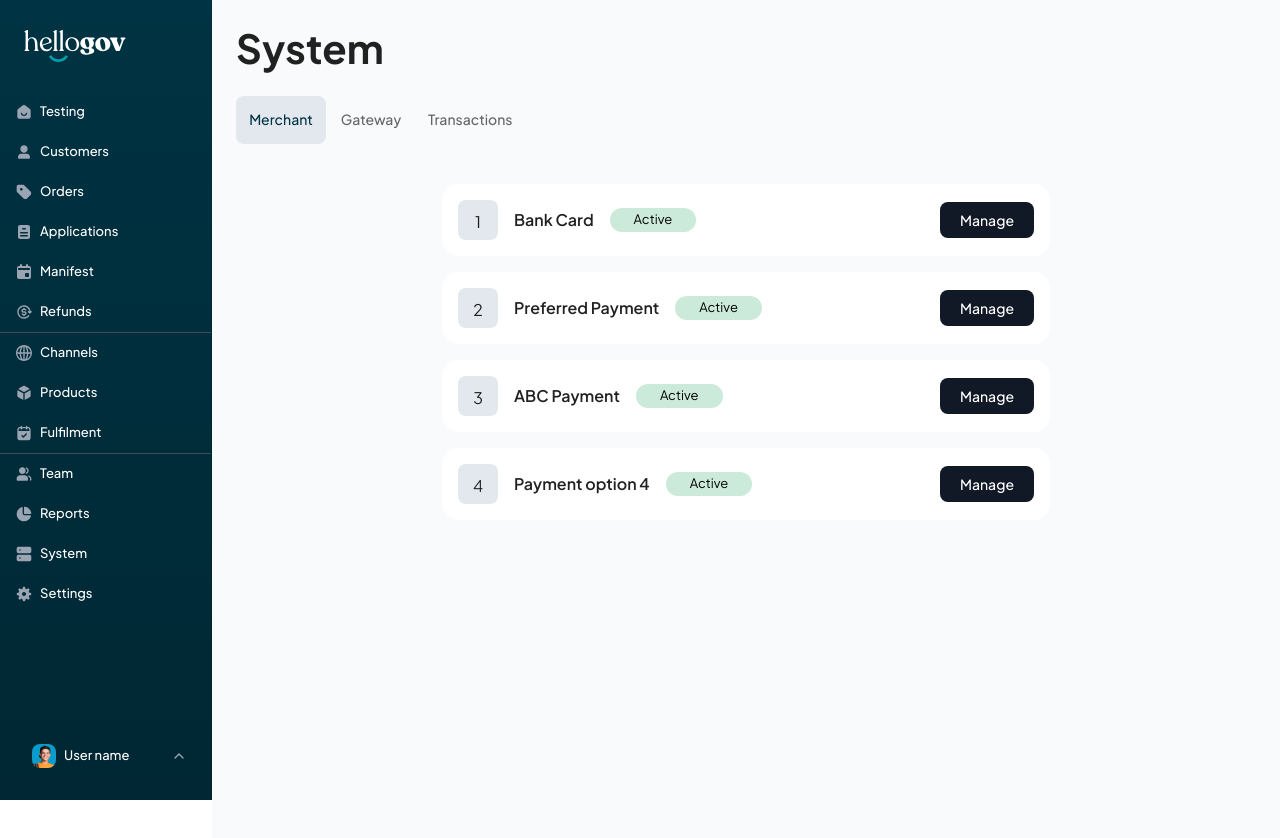
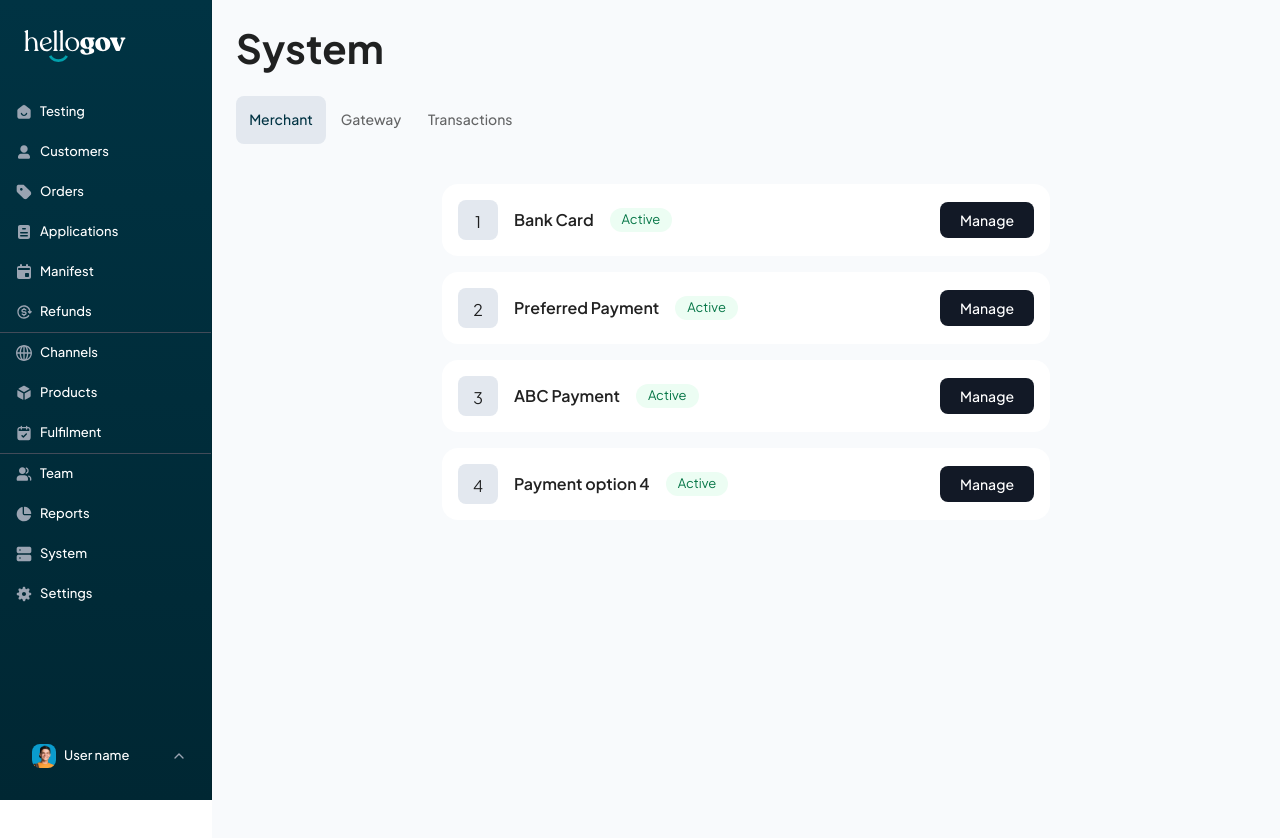
Before and after one commit to trimulabs/demo-project-asad, a Next.js app: page / in a window 1280 px wide. Shown: the top 838 px of the page. Built offline with nearby package versions, Linux system fonts and the light colour scheme.

Commit message:
Table UI created.

```diff
--- a/src/data/constants.tsx
+++ b/src/data/constants.tsx
@@ -119,14 +119,14 @@ const createData = (
 }
 
 export const TransactionTableRows: TableDataType[] = [
-  createData('John Doe', '2022-01-01 10:30 AM', 50.0, 'Pending'),
-  createData('Alice Smith', '2022-01-02 12:45 PM', 75.5, 'Completed'),
-  createData('Bob Johnson', '2022-01-03 03:15 PM', 30.2, 'Failed'),
-  createData('Eva Brown', '2022-01-04 09:00 AM', 100.0, 'Pending'),
-  createData('Charlie Wilson', '2022-01-05 11:30 AM', 45.8, 'Completed'),
-  createData('Grace Taylor', '2022-01-06 02:00 PM', 80.3, 'Pending'),
-  createData('Daniel Harris', '2022-01-07 04:45 PM', 25.0, 'Completed'),
-  createData('Olivia Davis', '2022-01-08 08:15 AM', 60.7, 'Failed'),
-  createData('Michael Miller', '2022-01-09 01:30 PM', 90.5, 'Pending'),
-  createData('Sophia Jackson', '2022-01-10 05:00 PM', 40.2, 'Failed'),
+  createData('John Doe', '12/28/2023, 10:30:00', 2500, 'Pending'),
+  createData('Alice Smith', '12/28/2023, 12:45:00', 3750.5, 'Approved'),
+  createData('Bob Johnson', '12/28/2023, 15:15:00', 1200.2, 'Declined'),
+  createData('Eva Brown', '12/28/2023, 09:00:00', 5000.0, 'Pending'),
+  createData('Charlie Wilson', '12/28/2023, 11:30:00', 4580.8, 'Approved'),
+  createData('Grace Taylor', '12/28/2023, 14:00:00', 8030.3, 'Pending'),
+  createData('Daniel Harris', '12/28/2023, 16:45:00', 2500.0, 'Approved'),
+  createData('Olivia Davis', '12/28/2023, 08:15:00', 6070.7, 'Declined'),
+  createData('Michael Miller', '12/28/2023, 13:30:00', 9050.5, 'Pending'),
+  createData('Sophia Jackson', '12/28/2023, 17:00:00', 4020.2, 'Declined'),
 ]
--- a/src/styles/ThemeRegistry/theme.tsx
+++ b/src/styles/ThemeRegistry/theme.tsx
@@ -1,4 +1,4 @@
-import { createTheme } from '@mui/material'
+import { colors, createTheme } from '@mui/material'
 import { Plus_Jakarta_Sans } from 'next/font/google'
 import COLORS from '@/styles/colors'
 
@@ -190,12 +190,50 @@ const theme = createTheme({
         root: {
           borderRadius: '100px',
           textTransform: 'capitalize',
-          padding: '8px 12px 8px 12px',
+          // padding: '8px 12px 8px 12px',
           height: '24px',
         },
         colorSuccess: {
           background: COLORS.badgeSuccess,
-          color: 'black',
+          color: COLORS.badgeSuccessContent,
+        },
+        colorError: {
+          background: COLORS.badgeError,
+          color: COLORS.badgeErrorContent,
+        },
+        colorWarning: {
+          background: COLORS.badgeWarning,
+          color: COLORS.badgeWarningContent,
+        },
+      },
+    },
+    MuiTableContainer: {
+      styleOverrides: {
+        root: {
+          // width: '940px',
+          minWidth: '320px',
+          maxWidth: '1140px',
+          borderRadius: '16px',
+          border: `1px solid  ${COLORS.selected}`,
+          background: `${COLORS.white}`,
+        },
+      },
+    },
+
+    MuiTableHead: {
+      styleOverrides: {
+        root: {
+          height: '36px',
+          background: `${COLORS.selected}`,
+          borderBottom: `1px solid ${COLORS.selected}`,
+        },
+      },
+    },
+
+    MuiTableCell: {
+      styleOverrides: {
+        root: {
+          padding: '12px 20px',
         },
       },
     },
--- a/src/styles/colors.tsx
+++ b/src/styles/colors.tsx
@@ -6,12 +6,20 @@ const COLORS = {
   btnBlack: '#121926',
   btnLightBlue: '##EEF2F6',
   selected: '#E3E8EF',
-  badgeSuccess: '#CBEAD9',
+  badgeActive: '#CBEAD9',
+  badgeSuccess: '#ECFDF3',
+  badgeSuccessContent: '#067647',
+  badgeError: '#FEF3F2',
+  badgeErrorContent: '#B42318',
+  badgeWarning: '#FFFAEB',
+  badgeWarningContent: '#DC6803',
   lightBlue: '#E6F4F8',
   sideDivider: '#4B5565',
   icon: '#9AA4B2',
   iconSelection: '#ffffff14',
   iconSelected: '#00A0AC',
+  contentSecondary: '#4B5565',
+  contentPrimary: '#121926',
 }
 
 export default COLORS
```
Also changed, not shown: src/components/TransactionTable.tsx (+94 -17 lines), public/Assets/Icons/arrowRight.svg (added).
